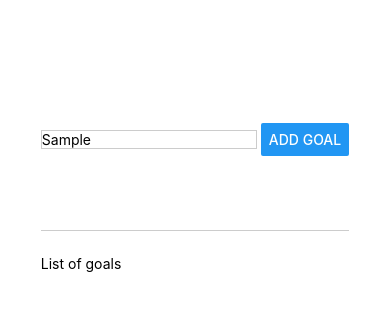
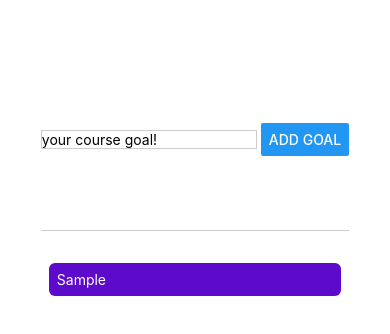
Before and after one commit to stan-dot/react-native-playground, a React Native app in the folder my-app/: screen / in a window 390 px wide. Both pictures are taken after typing "Sample" into the empty fields and a click on the button "ADD GOAL". Shown: the top 334 px of the page. Built offline with nearby package versions, Linux system fonts and the light colour scheme.

Commit message:
crud app

```diff
--- /dev/null
+++ b/my-app/components/GoalInputField.tsx
@@ -0,0 +1,54 @@
+import { useState } from "react";
+import { Button, StyleSheet, TextInput, View } from "react-native";
+
+export function GoalInputField(
+  props: {
+    onSubmit: (text: string) => void;
+  },
+) {
+  const [enteredGoalText, setEnteredGoalText] = useState("");
+
+  function goalInputHandler(enteredText: string) {
+    console.log(enteredText);
+    setEnteredGoalText(enteredText);
+  }
+
+  return (
+    <View style={styles.inputContainer}>
+      <TextInput
+        placeholder="your course goal!"
+        style={styles.textInput}
+        onChangeText={goalInputHandler}
+        value={enteredGoalText}
+      />
+      <Button
+        title="Add goal"
+        onPress={onButtonPress}
+      />
+    </View>
+  );
+
+  function onButtonPress() {
+
+    props.onSubmit(enteredGoalText);
+    setEnteredGoalText("");
+  }
+}
+
+const styles = StyleSheet.create({
+  inputContainer: {
+    flex: 1,
+    flexDirection: "row",
+    justifyContent: "space-between",
+    alignItems: "center",
+    marginBottom: 24,
+    borderBottomWidth: 1,
+    borderBottomColor: "#cccccc",
+  },
+
+  textInput: {
+    borderWidth: 1,
+    borderColor: "#cccccc",
+    width: "70%",
+  },
+});
--- /dev/null
+++ b/my-app/components/GoalItem.tsx
@@ -0,0 +1,27 @@
+import { StyleSheet, Text, View } from "react-native";
+
+export type GoalItemType = {
+  text: string;
+  key: string;
+};
+
+export function GoalItem(props: { item: GoalItemType }) {
+  // this is wrapped as for iOS Text does not support rounded corners
+  return (
+    <View style={styles.goalItem}>
+      <Text style={styles.goalText}>{props.item.text}</Text>
+    </View>
+  );
+}
+
+const styles = StyleSheet.create({
+  goalItem: {
+    margin: 8,
+    padding: 8,
+    borderRadius: 6,
+    backgroundColor: "#5e0acc",
+  },
+  goalText: {
+    color: "white",
+  },
+});
--- a/my-app/components/Todopanel.tsx
+++ b/my-app/components/Todopanel.tsx
@@ -1,46 +1,52 @@
-import { Button, StyleSheet, Text, TextInput, View } from "react-native";
-
+import { useState } from "react";
+import {
+  FlatList, StyleSheet,
+  View
+} from "react-native";
+import { GoalInputField } from "./GoalInputField";
+import { GoalItem, GoalItemType } from "./GoalItem";
 
 export default function Todopanel() {
+  const [courseGoals, setCourseGoals] = useState([] as GoalItemType[]);
 
+  function addGoalHandler(text:string) {
+    const item: GoalItemType = {
+      text: text,
+      key: Math.random().toString(),
+    };
+    setCourseGoals(
+      (currentCourseGoals) => [...currentCourseGoals, item],
+    );
+  }
 
-  return <View style={styles.appContainer}>
-    <View style={styles.inputContainer}>
-      <TextInput placeholder="your course goal!" style={styles.textInput} />
-      <Button title="Add goal" />
+  return (
+    <View style={styles.appContainer}>
+      <GoalInputField
+        onSubmit={addGoalHandler}
+      />
+      <View style={styles.goalsContainer}>
+        <FlatList
+          data={courseGoals}
+          alwaysBounceVertical={false}
+          // keyExtractor={(item, index) => item.id} // if using API and ID not key
+          renderItem={(itemData) => {
+            // scrollview renders everything, not smart for 1000s of items
+            return <GoalItem item={itemData.item} />
+          }}
+        />
+      </View>
     </View>
-    <View style={styles.goalsContainer}>
-      <Text>
-        List of goals
-      </Text>
-    </View>
-  </View>
+  );
 }
 
 const styles = StyleSheet.create({
   appContainer: {
     padding: 50,
     paddingHorizontal: 16,
-    flex: 1
-  },
-
-  inputContainer: {
     flex: 1,
-    flexDirection: 'row',
-    justifyContent: 'space-between',
-    alignItems: 'center',
-    marginBottom: 24,
-    borderBottomWidth: 1,
-    borderBottomColor: '#cccccc'
-  },
-
-  textInput: {
-    borderWidth: 1,
-    borderColor: '#cccccc',
-    width: '70%'
   },
 
   goalsContainer: {
-    flex: 3
-  }
-})
+    flex: 3,
+  },
+});
```
Also changed, not shown: my-app/components/ThreeBoxes.tsx (+35 -32 lines).
